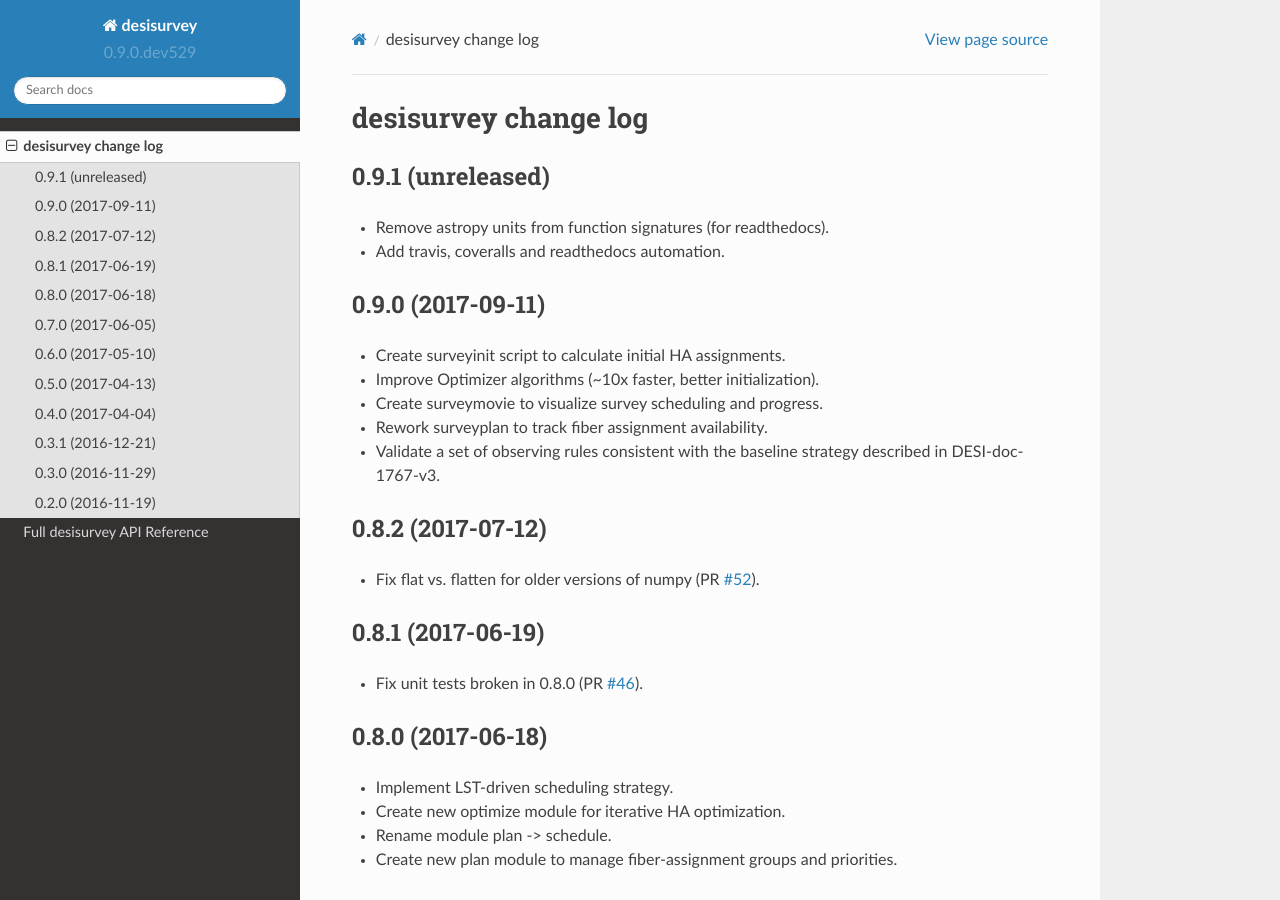
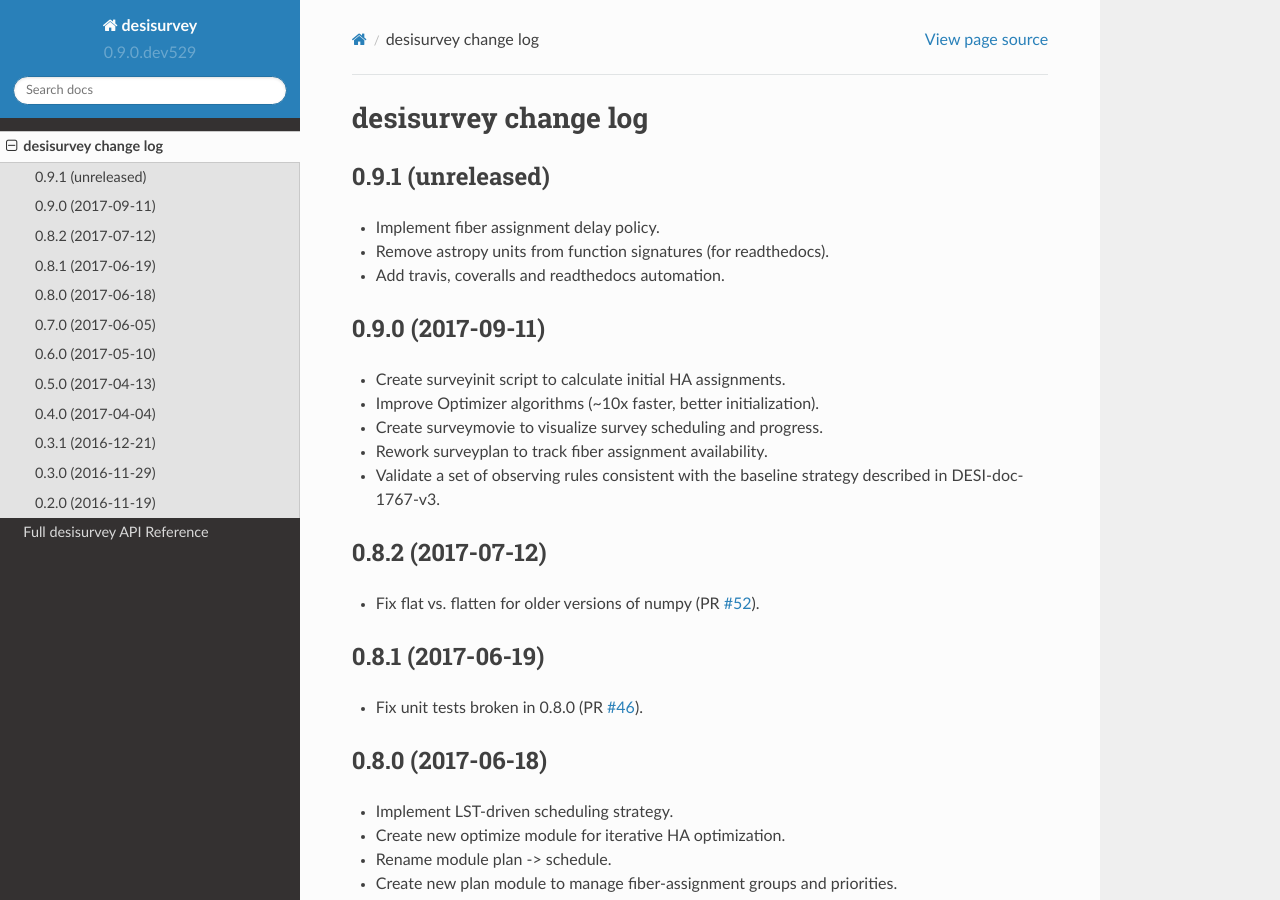
Before and after one commit to desihub/desisurvey, a Sphinx documentation site: the page built from doc/changes.rst, in a window 1280 px wide and 900 px high. Built offline with Sphinx 7.4.7 and the Read the Docs theme 2.0.0, drawn with Linux system fonts in a browser that asks for light colours.

Commit message:
Update change log

```diff
--- a/doc/changes.rst
+++ b/doc/changes.rst
@@ -5,6 +5,7 @@ desisurvey change log
 0.9.1 (unreleased)
 ------------------
 
+* Implement fiber assignment delay policy.
 * Remove astropy units from function signatures (for readthedocs).
 * Add travis, coveralls and readthedocs automation.
 
```
